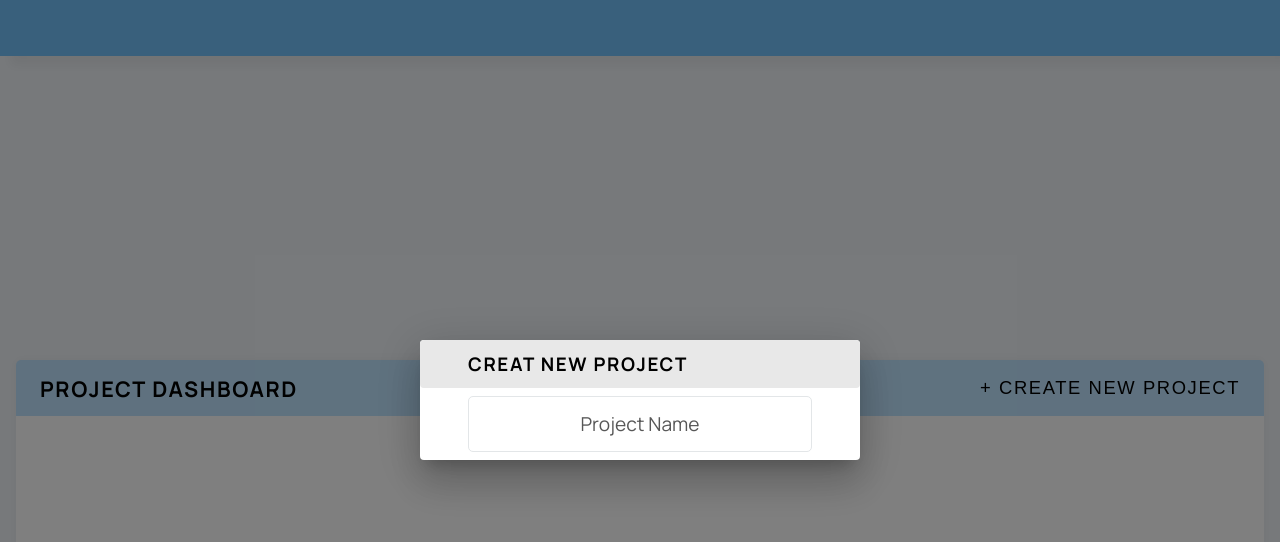
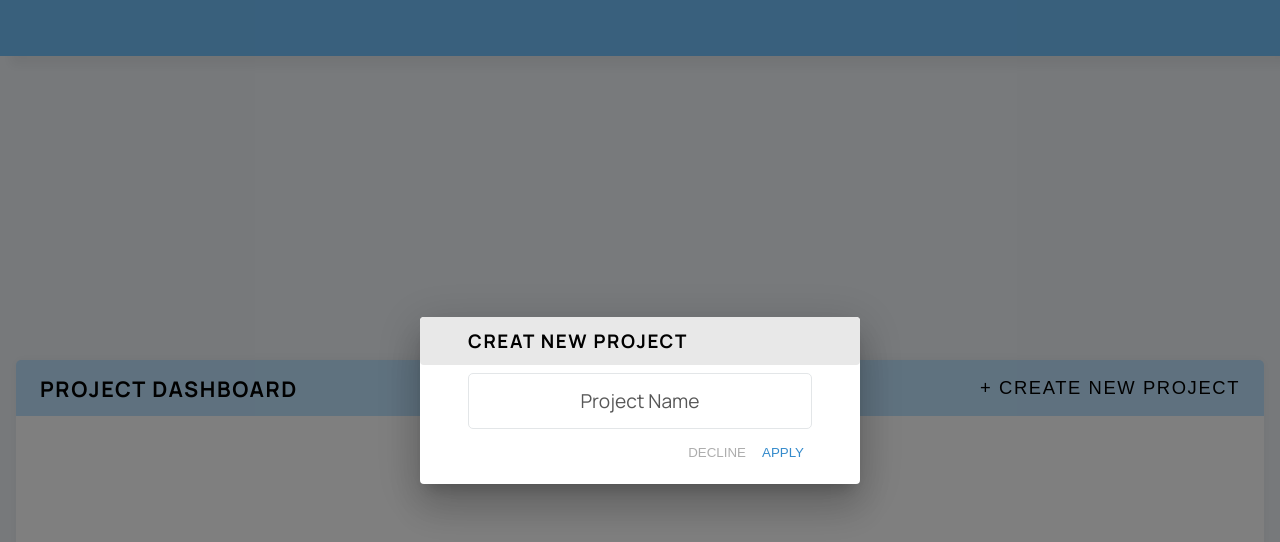
Before and after one commit to AntonKanavalau/Project-TimeTracker-Kanavalau, a plain HTML site: page index.html in a window 1280 px wide. Both pictures are taken after a click on the button "+ CREATE NEW PROJECT". Drawn offline with Linux system fonts and the light colour scheme.

Commit message:
Add button decline and apply

```diff
--- a/CSS/modalWindows.css
+++ b/CSS/modalWindows.css
@@ -79,3 +79,31 @@ form {
     font-size: 0.7rem;
     color: rgb(53, 139, 204);
 }
+
+.btnBlock {
+    padding: 0.5rem 0;
+    font-size: 1rem;
+    text-align: right;
+}
+
+#btnDecline, #btnApply{
+    padding: 0.5rem;
+    text-transform: uppercase;
+    color: #adadad;
+    transition: all 0.3s ease 0s;
+}
+
+#btnApply {
+    color: #358bcc;
+    transition: all 0.3s ease 0s;
+}
+
+#btnDecline:hover {
+    color: black;
+    transition: all 0.3s ease 0s;
+}
+
+#btnApply:hover{
+    opacity: 0.6;
+    transition: all 0.3s ease 0s;
+}
--- a/JS/openModalWindows.js
+++ b/JS/openModalWindows.js
@@ -33,12 +33,22 @@ function drawModal() {
   input.type = 'text';
   input.name= 'projectTitle';
 
+  const btnBlock = document.createElement('div');
+  btnBlock.className = 'btnBlock';
 
+  const btnDecline = document.createElement('button');
+  btnDecline.id = 'btnDecline';
+  btnDecline.innerText = 'Decline';
+  btnDecline.type = 'button';
 
+  const btnApply = document.createElement('button');
+  btnApply.id = 'btnApply';
+  btnApply.innerText = 'Apply';
+  btnApply.type = 'button';
 
-  formBlock.append(nameProjectBlock);
+  formBlock.append(nameProjectBlock, btnBlock);
   nameProjectBlock.append(input,label);
-
+  btnBlock.append(btnDecline, btnApply);
   blockAdd.append(headerSection,formBlock);
 
 
```
